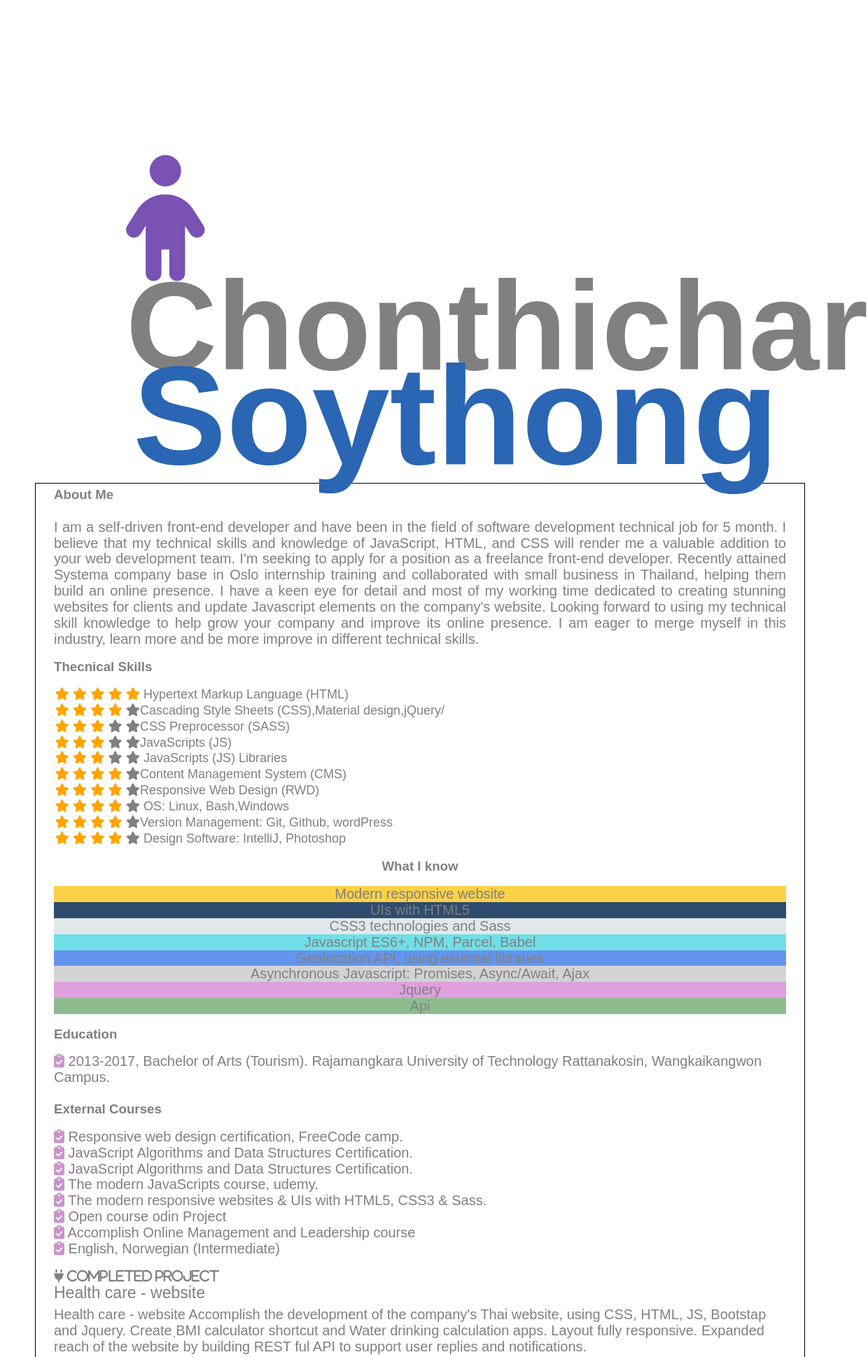
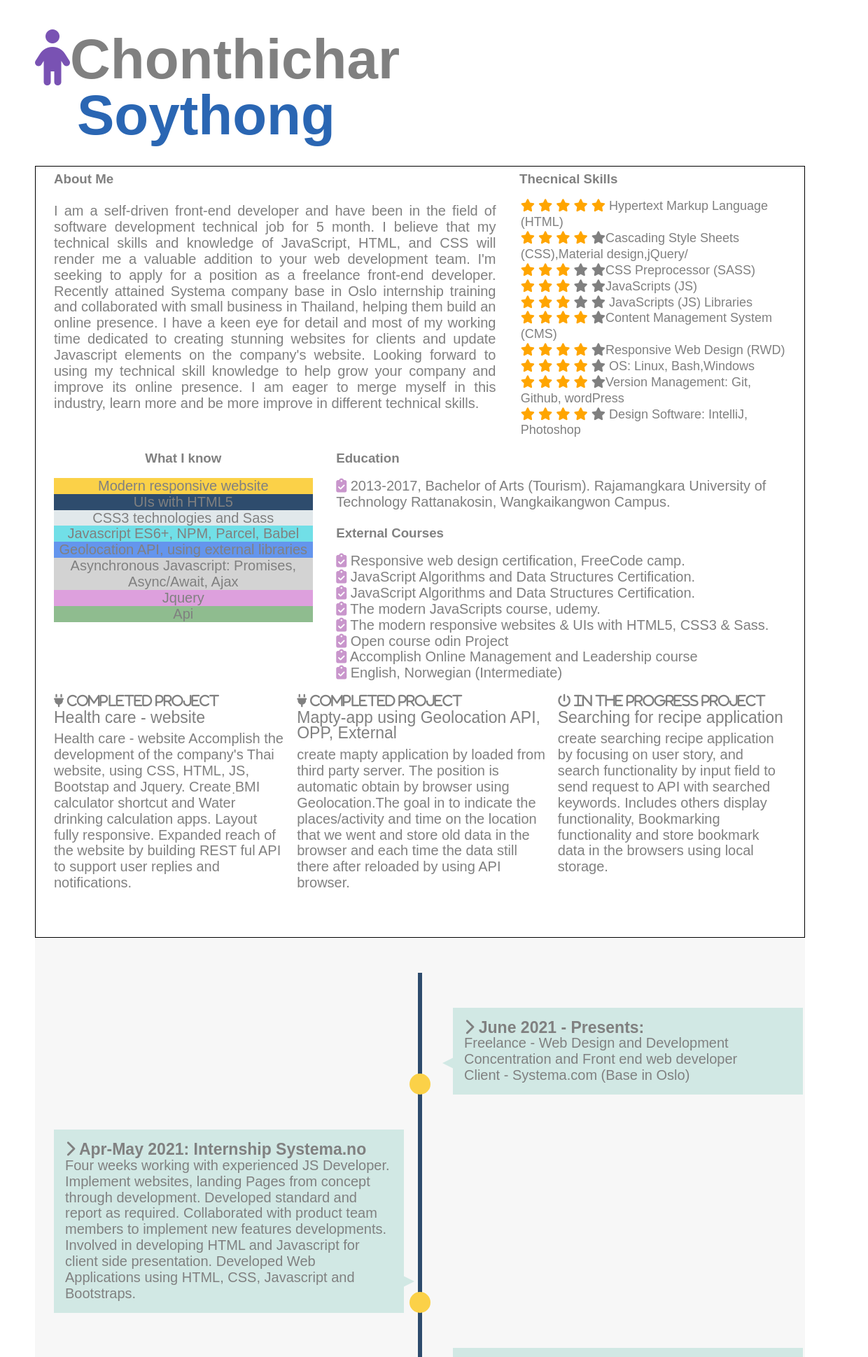
Before and after one commit to Chonthichar/cv, a plain HTML site: page index.html in a window 1024 px wide. Shown: the part 80-2019 px from the top of the page at 70% size, 1240 px wide, since content can reach past the window. Drawn offline with nearby package versions, Linux system fonts and the light colour scheme.

Commit message:
responsive

```diff
--- a/styles/style.css
+++ b/styles/style.css
@@ -16,7 +16,7 @@
 
 html{
     margin: 0;
-    width: 1200px
+    width: 1200px;
 }
 body {
     font: normal 1rem/1.5 'Arial', sans-serif;
@@ -524,79 +524,79 @@ h5 {
     }
 }
 
-@media (min-width: 769px) and (max-width: 1200px) {
-    .profile {
-        grid-template-areas:
-            'content'
-            'sidebar'
-            'box-1'
-            'box-2'
-            'box-3'
-            'footer';
-    }
+/*@media (min-width: 769px) and (max-width: 1200px) {*/
+/*    .profile {*/
+/*        grid-template-areas:*/
+/*            'content'*/
+/*            'sidebar'*/
+/*            'box-1'*/
+/*            'box-2'*/
+/*            'box-3'*/
+/*            'footer';*/
+/*    }*/
 
-    #timeline ul li {
-        left: 70px;
-    }
+/*    #timeline ul li {*/
+/*        left: 70px;*/
+/*    }*/
 
-    #timeline ul li {
-        margin-left: 70px;
-    }
+/*    #timeline ul li {*/
+/*        margin-left: 70px;*/
+/*    }*/
 
-    #timeline ul li div {
-        width: calc(100vw - 90px) /* to make the box fit with the screen by using calc and taking 90px away*/
-    }
+/*    #timeline ul li div {*/
+/*        width: calc(100vw - 90px) !* to make the box fit with the screen by using calc and taking 90px away*!*/
+/*    }*/
 
-    #timeline ul li:nth-child(even) div {
-        left: 40px;
-    }
+/*    #timeline ul li:nth-child(even) div {*/
+/*        left: 40px;*/
+/*    }*/
 
-    #timeline ul li:nth-child(even) div:before {
-        left: -15px;
-        border-width: 8px 16px 8px 0;
-        border-color: transparent var(--secondary--color) transparent transparent;
-    }
+/*    #timeline ul li:nth-child(even) div:before {*/
+/*        left: -15px;*/
+/*        border-width: 8px 16px 8px 0;*/
+/*        border-color: transparent var(--secondary--color) transparent transparent;*/
+/*    }*/
 
-    #home-header {
-        padding: 2rem 3rem 2rem 5rem;
-        margin: 0;
-        grid-area: home-header;
-        line-height: 8rem;
-        margin-top: 180px;
-    }
+/*    #home-header {*/
+/*        padding: 2rem 3rem 2rem 5rem;*/
+/*        margin: 0;*/
+/*        grid-area: home-header;*/
+/*        line-height: 8rem;*/
+/*        margin-top: 180px;*/
+/*    }*/
 
-    .back-g h1 {
-        font-size: 180px;
-        margin-top: 40px;
-        text-align: left;
-        position: relative;
-        margin-left: 50px;
+/*    .back-g h1 {*/
+/*        font-size: 180px;*/
+/*        margin-top: 40px;*/
+/*        text-align: left;*/
+/*        position: relative;*/
+/*        margin-left: 50px;*/
 
-    }
+/*    }*/
 
-    .back-g h2 {
-        font-size: 200px;
-        margin-left: 60px;
-        color: #2a66b3;
-        position: relative;
-    }
+/*    .back-g h2 {*/
+/*        font-size: 200px;*/
+/*        margin-left: 60px;*/
+/*        color: #2a66b3;*/
+/*        position: relative;*/
+/*    }*/
 
-    @media screen and (max-width: 600px) {
-        .profile {
-            grid-template-areas:
-            'content'
-            'sidebar'
-            'box-1'
-            'box-2'
-            'box-3'
-            'footer';
-        }
-        .profile{
+/*    @media screen and (max-width: 600px) {*/
+/*        .profile {*/
+/*            grid-template-areas:*/
+/*            'content'*/
+/*            'sidebar'*/
+/*            'box-1'*/
+/*            'box-2'*/
+/*            'box-3'*/
+/*            'footer';*/
+/*        }*/
+/*        .profile{*/
 
-        }
+/*        }*/
 
-    }
-}
+/*    }*/
+/*}*/
 
 
 
```
